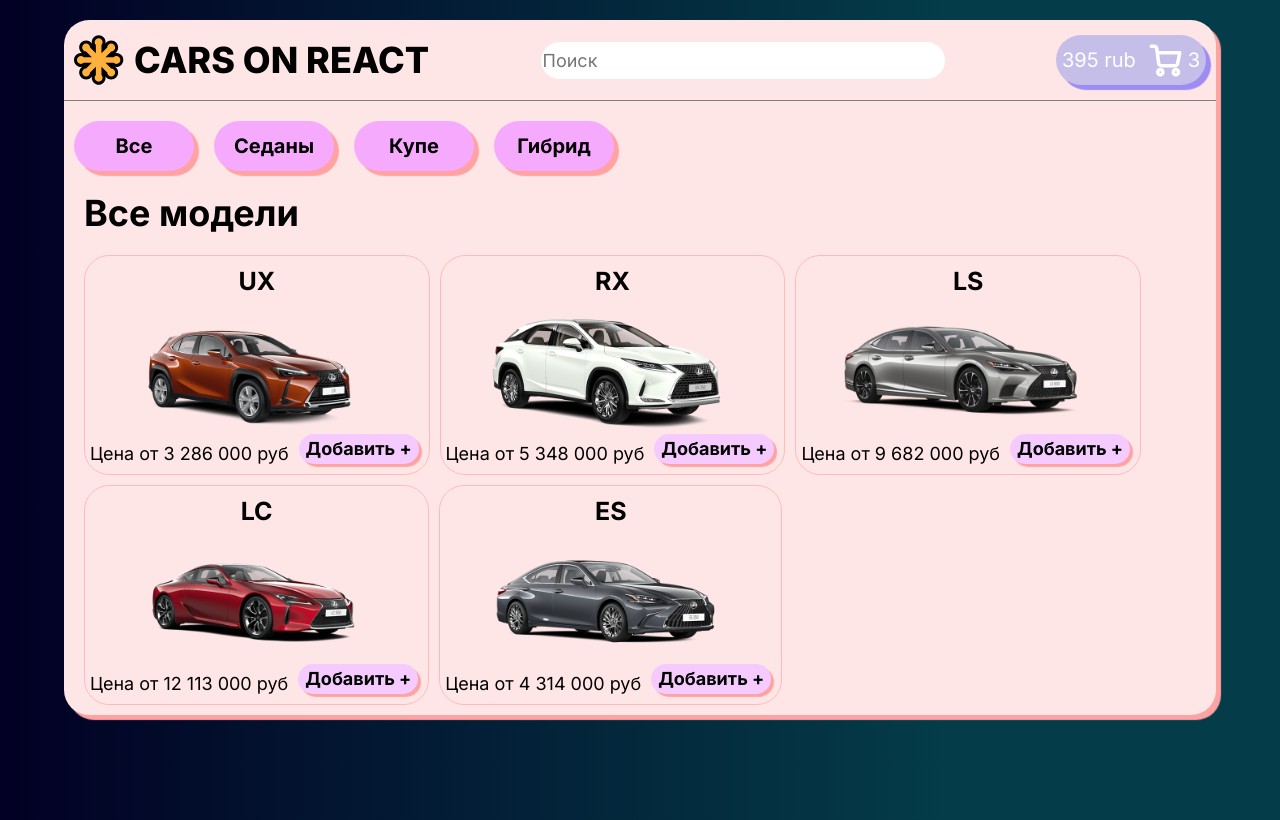
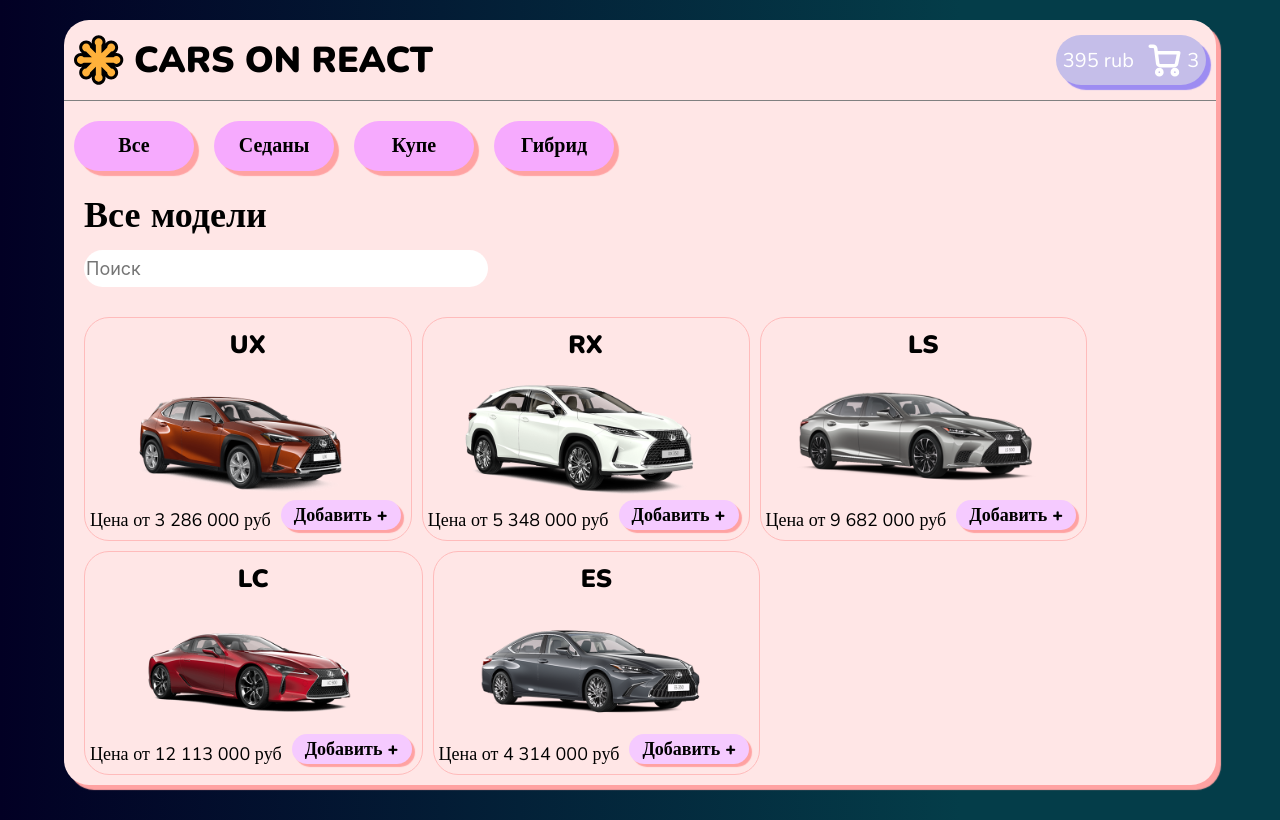
Before and after one commit to faudi3/cars-react, a React (Create React App) app: page / in a window 1280 px wide. Built offline with nearby package versions, Linux system fonts and the light colour scheme.

Commit message:
added search

```diff
--- a/public/index.html
+++ b/public/index.html
@@ -7,8 +7,10 @@
     <meta name="description" content="Web site created using create-react-app" />
     <link rel="preconnect" href="https://fonts.googleapis.com" />
     <link rel="preconnect" href="https://fonts.gstatic.com" crossorigin />
+    <link rel="preconnect" href="https://fonts.googleapis.com" />
+    <link rel="preconnect" href="https://fonts.gstatic.com" crossorigin />
     <link
-      href="https://fonts.googleapis.com/css2?family=Inter:wght@400;500;600;700;800&display=swap"
+      href="https://fonts.googleapis.com/css2?family=Nunito:wght@400;600;900&display=swap"
       rel="stylesheet"
     />
     <title>cars</title>
--- a/src/App.js
+++ b/src/App.js
@@ -2,6 +2,7 @@
 import Header from './components/Header';
 import Card from "./components/Card";
 function App() {
+  const [searchValue, setSearchValue] = React.useState('');
 
   const items = [
     {"name": "ux", "price": "3 286 000", "imgUrl": "./img/ux.png", "id": 1},
@@ -10,6 +11,11 @@
     {"name": "lc", "price": "12 113 000", "imgUrl": "./img/lc.png", "id": 4},
     {"name": "es", "price": "4 314 000", "imgUrl": "./img/es.png", "id": 5},
   ]
+
+  const onChangeInput = (event) => {
+    setSearchValue(event.target.value);
+  }
+
   return (
     <div className="App">
       <Header />
@@ -28,8 +34,9 @@
         </div>
       </div>
       <h2 className="content__title">Все модели</h2>
+      <input onChange={onChangeInput} placeholder="Поиск" className="search" value={searchValue}/>
       <div className="content__list">
-        {items.map((obj) => (
+        {items.filter((obj) => obj.name.includes(searchValue)).map((obj) => (
           <Card title={obj.name}
                 key={obj.key}
                 price={obj.price}
--- a/src/components/Header.js
+++ b/src/components/Header.js
@@ -7,7 +7,7 @@
         <img width={50} height={50} src="/img/logo.svg" alt="лого" />
         <h2 className="header__title">Cars on react</h2>
       </div>
-      <input placeholder="Поиск" className="header__search"/>
+
       <div className="header__drawer">
         <p> 395 rub</p>
         <div className="header__drawer-btn">
--- a/src/index.scss
+++ b/src/index.scss
@@ -6,7 +6,7 @@
   background: linear-gradient(90deg, rgba(2,0,36,1) 0%, rgba(4,61,73,1) 75%);
   filter: progid:DXImageTransform.Microsoft.gradient(startColorstr="#020024",endColorstr="#043d49",GradientType=1);
   height:100vh;
-  font-family: 'Inter';
+  font-family: 'Nunito';
 }
 
 h1,h2,h3,h4,h5,p {
@@ -60,14 +60,17 @@
   .header__amount {
     margin-left: 5px;
   }
-  .header__search {
+
+}
+
+.search {
     border: none;
     height: 35px;
     min-width: 400px;
     font-family: 'Inter';
     border-radius: 25px;
     font-size: 18px;
-  }
+    margin: 10px 20px ;
 }
 
 .App {
```
